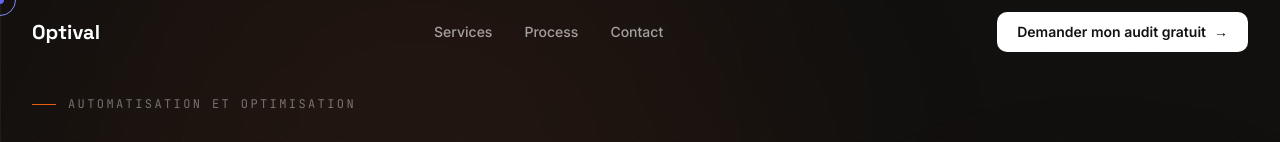
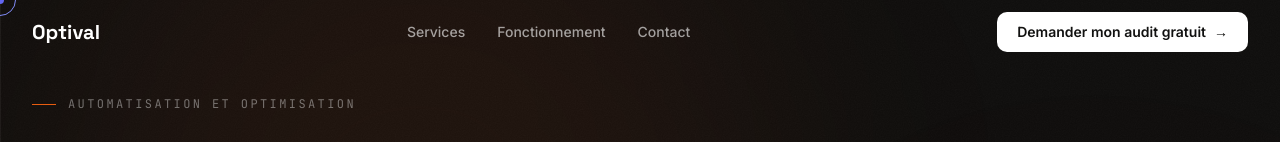
Before and after one commit to rolosjeanjulien/optival-landing, a Next.js app: page / in a window 1280 px wide. Shown: the top 142 px of the page. Built offline with nearby package versions, Linux system fonts and the light colour scheme.

Commit message:
Update Header.tsx

```diff
--- a/components/layout/Header.tsx
+++ b/components/layout/Header.tsx
@@ -6,7 +6,7 @@ import { Menu, X } from 'lucide-react'
 
 const navLinks = [
   { label: 'Services', href: '#services' },
-  { label: 'Process', href: '#process' },
+  { label: 'Fonctionnement', href: '#process' },
   { label: 'Contact', href: '#contact' },
 ]
 
```
